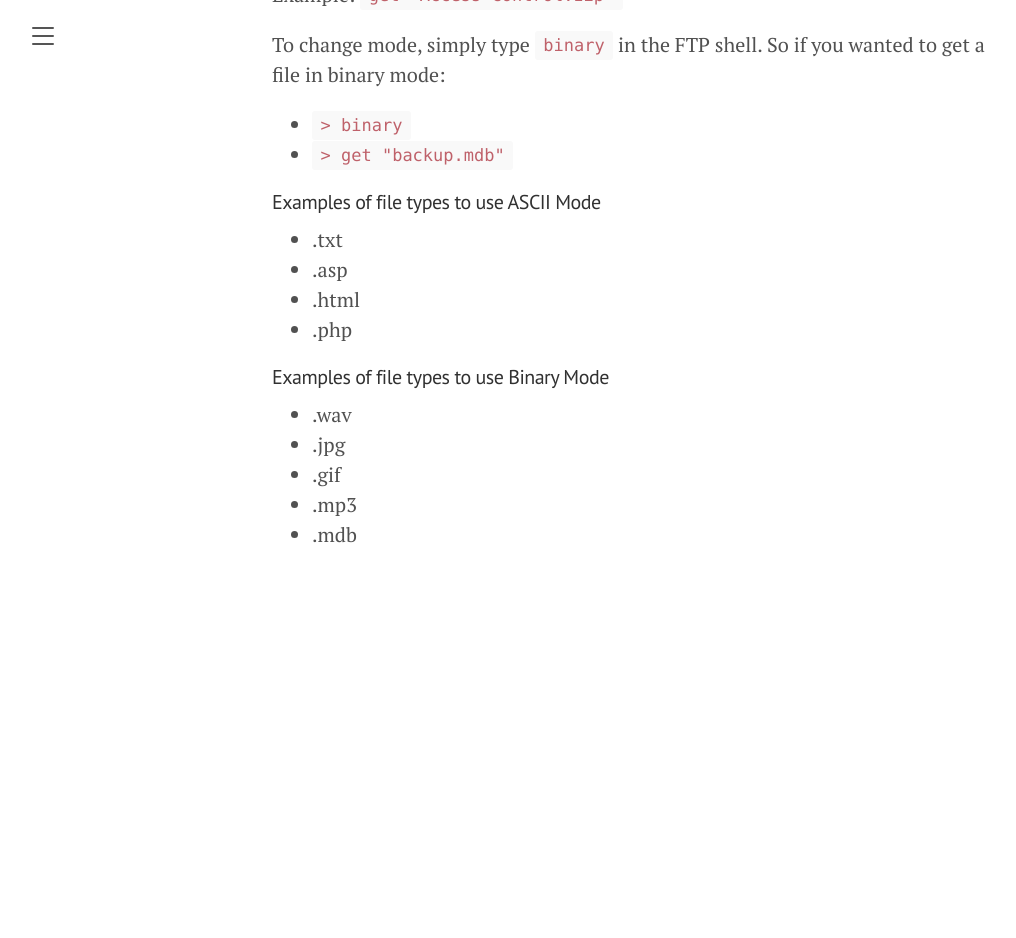
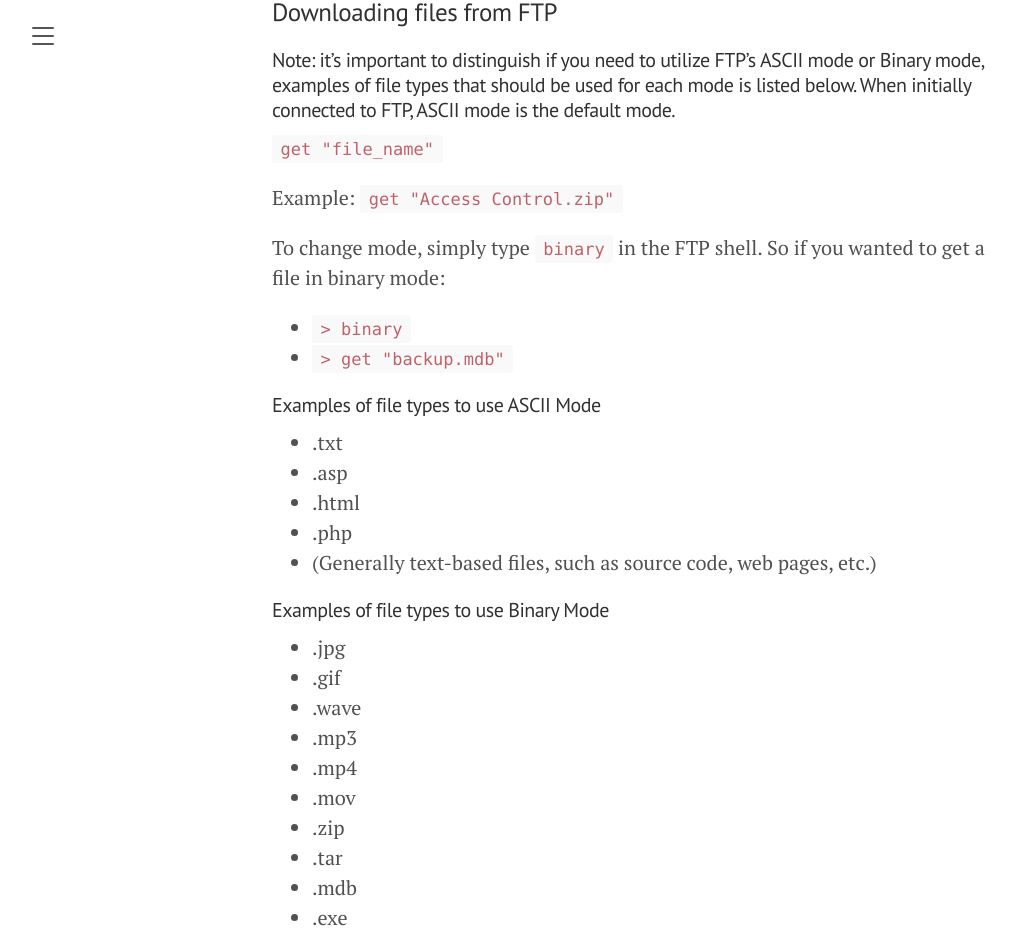
Before and after one commit to BurntxNoodle/blog, a Jekyll site: the page built from AttackPathsAndCommands.md, in a window 1280 px wide and 1400 px high, scrolled down 10356 px. Shown: the top 938 px of the window, without its empty margins (8-1024 px from the left). Built offline with Jekyll 4.4.1, drawn with Linux system fonts in a browser that asks for light colours; before the commit the page ends 10986 px from its top, so only the background shows below that; some of the changed text lies outside the part shown.

Commit message:
Fixed up typos/updated APaC page

```diff
--- a/AttackPathsAndCommands.md
+++ b/AttackPathsAndCommands.md
@@ -206,10 +210,23 @@
 * .asp
 * .html
 * .php
+* (Generally text-based files, such as source code, web pages, etc.)
 
 ##### Examples of file types to use Binary Mode
-* .wav
 * .jpg
 * .gif
+* .wave
 * .mp3
+* .mp4
+* .mov
+* .zip
+* .tar
 * .mdb
+* .exe
+* .doc
+* .pdf
+* (Generally image files, sound files, video files, archive files, etc.)
+
+<p align="center">
+  <img src="https://user-images.githubusercontent.com/41026969/89838415-2cd50c00-db39-11ea-824b-8ef86b869974.png" />
+</p>
```
Also changed, not shown: other parts of AttackPathsAndCommands.md (+4 -0 lines).
